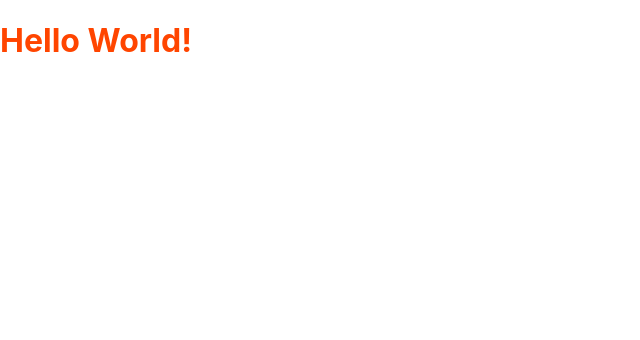
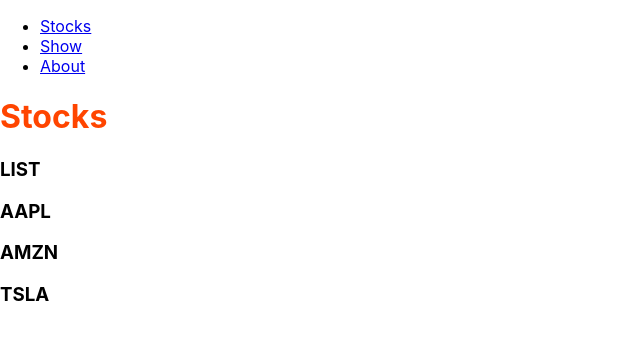
Before and after one commit to elad237/Metrics-webapp, a React (Create React App) app: page / in a window 1280 px wide. Shown: the top 340 px of the page, without its empty margins (0-640 px from the left). Built offline with nearby package versions, Linux system fonts and the light colour scheme.

Commit message:
Updated the app.js and index.js files

```diff
--- a/src/App.js
+++ b/src/App.js
@@ -1,8 +1,21 @@
+import { Routes, Route } from 'react-router-dom';
 import './App.css';
+import Layout from './components/Layout';
+import Stocks from './pages/Stocks';
+import Show from './pages/Show';
+import About from './pages/About';
+import NoMatch from './pages/NoMatch';
 
 function App() {
   return (
-    <h1>Hello World!</h1>
+    <Routes>
+      <Route path="/" element={<Layout />}>
+        <Route index element={<Stocks />} />
+        <Route path="show" element={<Show />} />
+        <Route path="about" element={<About />} />
+        <Route path="*" element={<NoMatch />} />
+      </Route>
+    </Routes>
   );
 }
 
--- a/src/index.js
+++ b/src/index.js
@@ -1,13 +1,16 @@
 import React from 'react';
 import ReactDOM from 'react-dom/client';
 import './index.css';
+import { BrowserRouter } from 'react-router-dom';
 import App from './App';
 import reportWebVitals from './reportWebVitals';
 
 const root = ReactDOM.createRoot(document.getElementById('root'));
 root.render(
   <React.StrictMode>
-    <App />
+    <BrowserRouter>
+      <App />
+    </BrowserRouter>
   </React.StrictMode>,
 );
 
```
